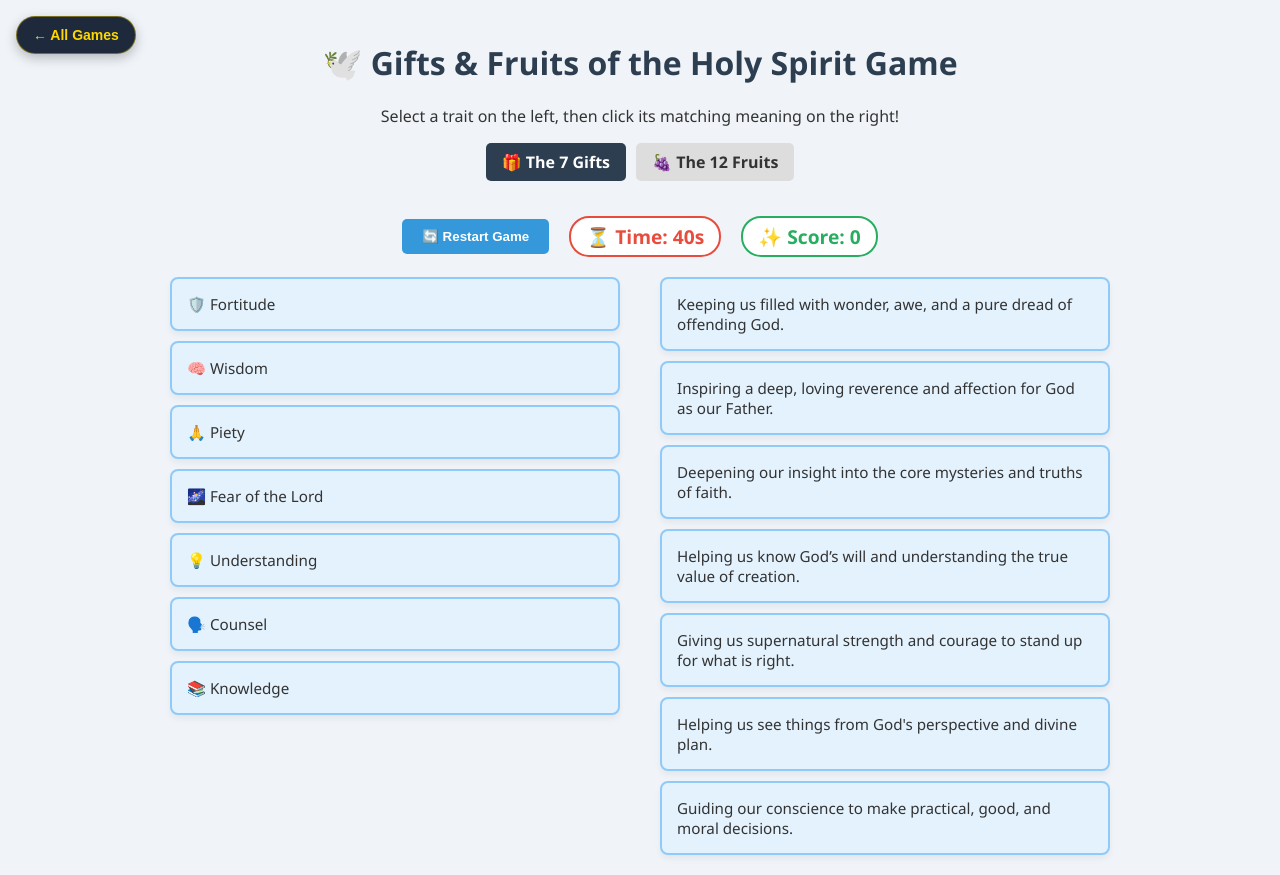
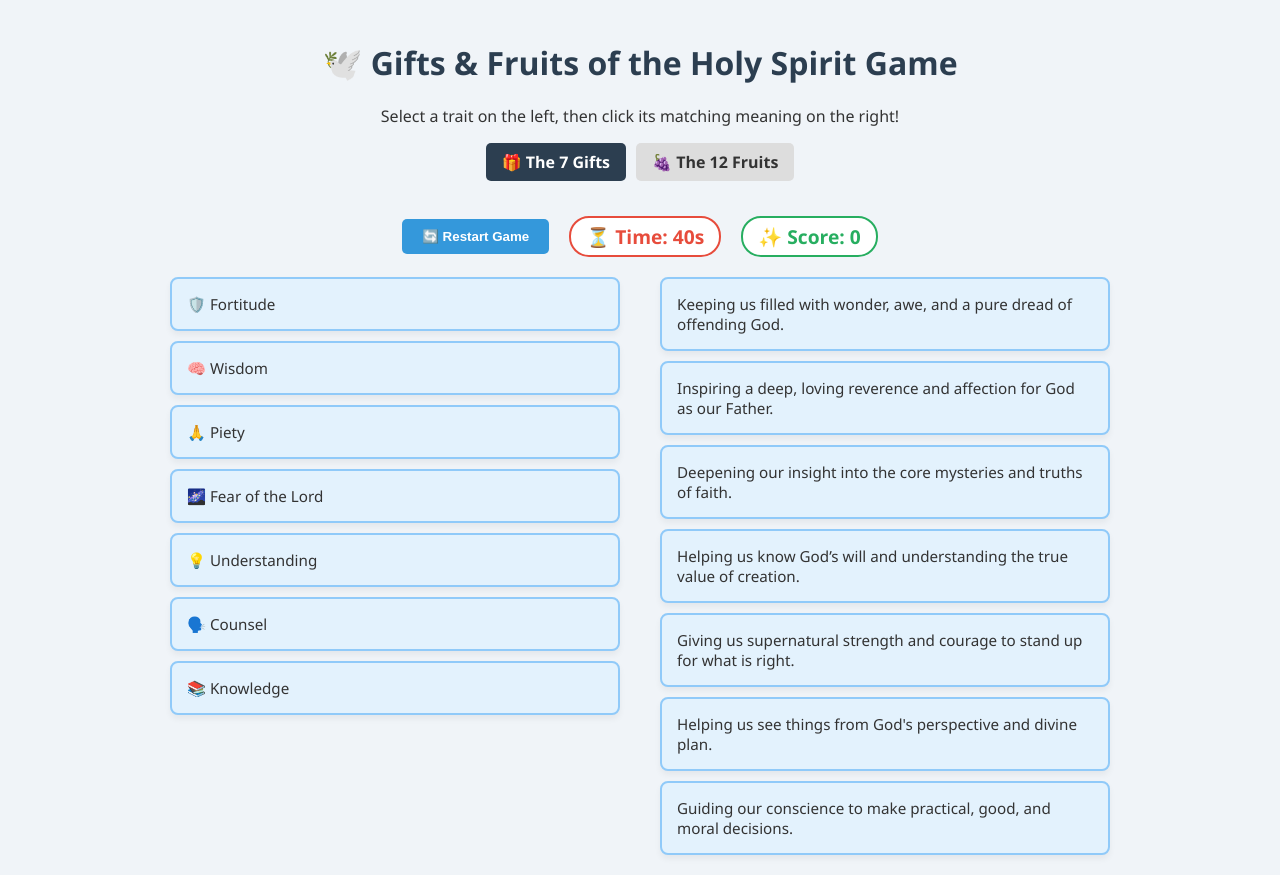
Before and after one commit to njoy-mund/catholic-game-students, a plain HTML site: page ch-9-game-5-holy_spirit_gifts-fruits.html in a window 1280 px wide. Drawn offline with Linux system fonts and the light colour scheme.

Commit message:
Remove 'All Games' link from HTML file

```diff
--- a/ch-9-game-5-holy_spirit_gifts-fruits.html
+++ b/ch-9-game-5-holy_spirit_gifts-fruits.html
@@ -290,8 +290,5 @@ Final Score: ${score} points with ${timer}s remaining!`;
 
         window.onload = startGame;
     </script>
-     <a href="index.html" style="position:fixed; top:16px; left:16px; z-index:9999; background:#1e293b; color:#ffd700; padding:10px 16px; border-radius:50px; text-decoration:none; font-family:sans-serif; font-weight:bold; font-size:14px; box-shadow:0 4px 12px rgba(0,0,0,0.25); border:1px solid rgba(255,215,0,0.4);">
-  ← All Games
-</a>
-</body>
+
 </html>
```
